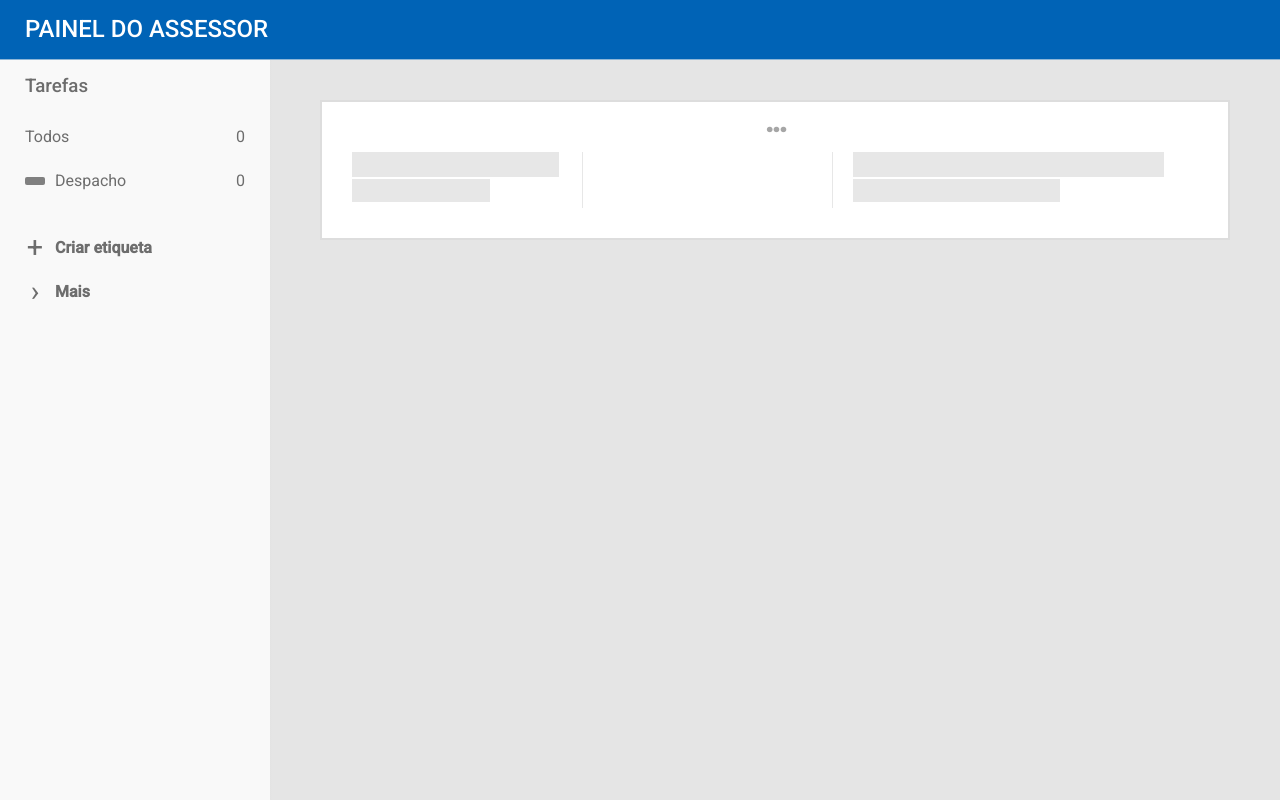
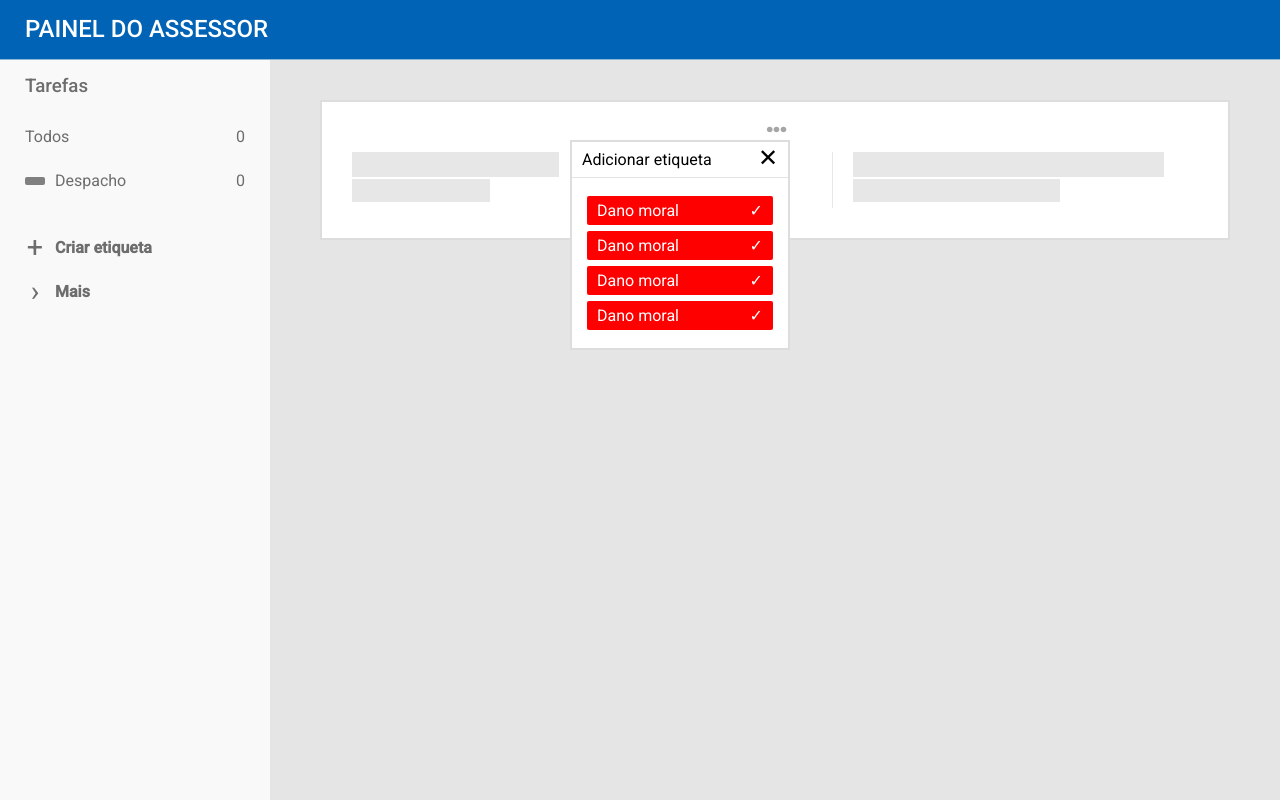
Before and after one commit to ericp3reira/softplan-mock-test, a React (Create React App) app: page / in a window 1280 px wide. Built offline with nearby package versions, Linux system fonts and the light colour scheme.

Commit message:
Add card modal

```diff
--- a/src/components/Content.css
+++ b/src/components/Content.css
@@ -12,16 +12,65 @@
   align-items: center;
   height: 140px;
   width: 100%;
+  margin-bottom: 20px;
   background-color: #ffffff;
 }
 
 .Card-add-label {
+  height: 30px;
+  width: 30px;
+}
+
+.Card-add-label-icon {
   font-size: 2em;
   font-weight: bold;
   letter-spacing: -2px;
   color: #a6a6a6;
-  height: 30px;
-  width: 30px;
+  cursor: pointer;
+}
+
+.Card-add-label-modal {
+  border: 2px solid #dddddd;
+  position: relative;
+  background-color: #ffffff;
+  width: 220px;
+  right: 190px;
+  font-size: 1em;
+  /* display: none; */
+}
+
+.Card-add-label-modal > header {
+  display: flex;
+  justify-content: space-between;
+  padding: 8px 10px;
+  border-bottom: 1px solid #e3e3e3;
+}
+
+.Card-close-add-label-modal {
+  font-size: 1.5em;
+  line-height: 0.7em;
+  cursor: pointer;
+}
+
+.Card-available-labels {
+  padding: 15px;
+  display: flex;
+  flex-direction: column;
+  justify-content: space-between;
+  align-items: center;
+}
+
+.Card-label-to-add {
+  width: 100%;
+  padding: 5px 10px;
+  margin: 3px 0;
+  display: flex;
+  justify-content: space-between;
+  background-color: red;
+  border-radius: 2px;
+  color: #ffffff;
+  font-weight: 400;
+  cursor: pointer;
 }
 
 .Card-content {
--- a/src/components/Content.jsx
+++ b/src/components/Content.jsx
@@ -6,11 +6,39 @@ class Content extends Component {
     super();
   }
 
+  handleAddLabelIconClick(event) {
+    console.log(event.target);
+  }
+
   render() {
     return (
       <div className="Content-container">
         <div className="Card">
-          <div className="Card-add-label">...</div>
+          <div className="Card-add-label">
+            <div className="Card-add-label-icon" onClick={this.handleAddLabelIconClick}>
+              ...
+            </div>
+            <div className="Card-add-label-modal">
+              <header>
+                Adicionar etiqueta
+                <span className="Card-close-add-label-modal">&#10005;</span>
+              </header>
+              <div className="Card-available-labels">
+                <div className="Card-label-to-add">
+                  Dano moral<span>&#10003;</span>
+                </div>
+                <div className="Card-label-to-add">
+                  Dano moral<span>&#10003;</span>
+                </div>
+                <div className="Card-label-to-add">
+                  Dano moral<span>&#10003;</span>
+                </div>
+                <div className="Card-label-to-add">
+                  Dano moral<span>&#10003;</span>
+                </div>
+              </div>
+            </div>
+          </div>
           <div className="Card-content">
             <section className="Card-content-a">
               <div className="fake-text-a"></div>
```
